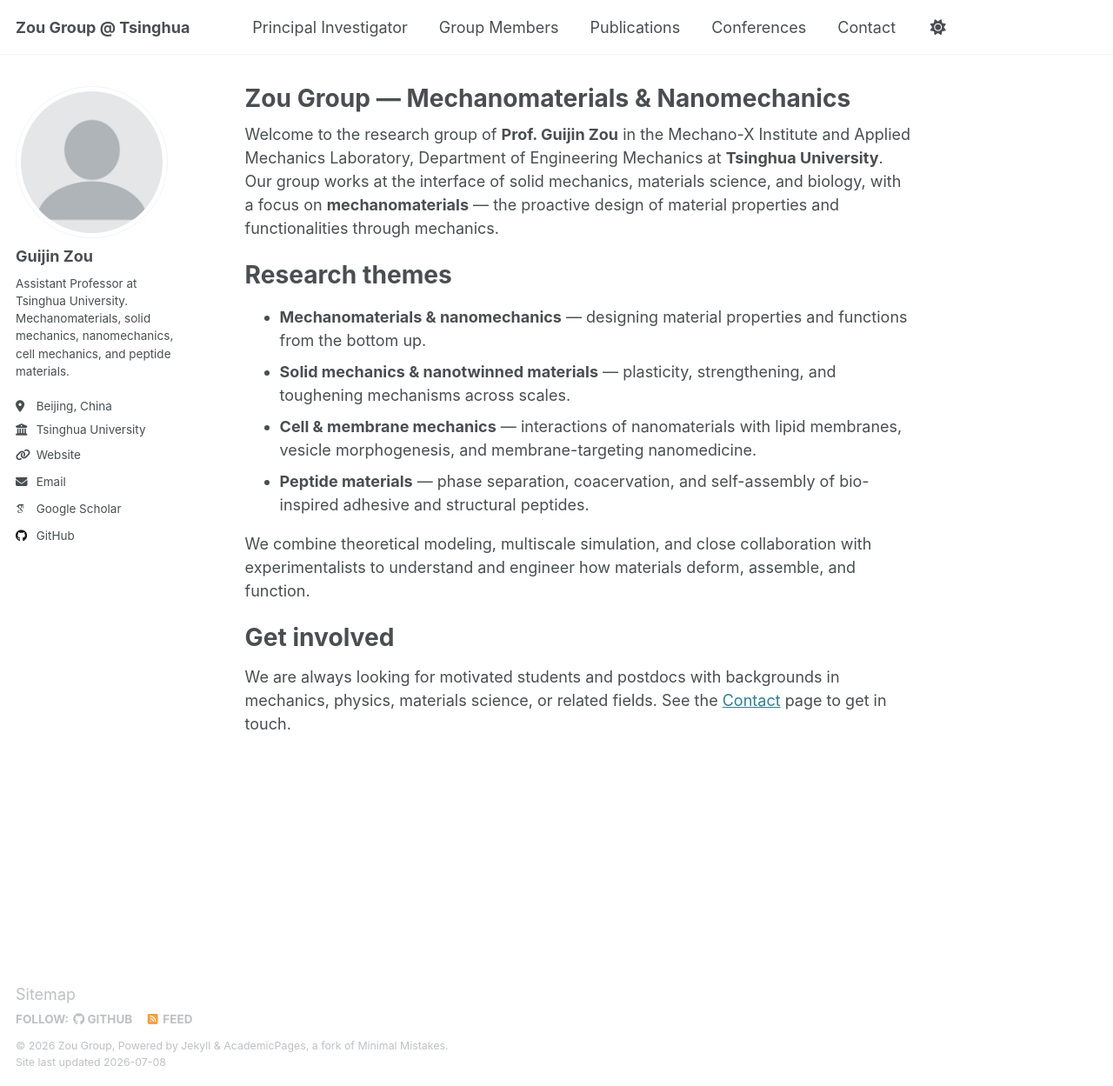
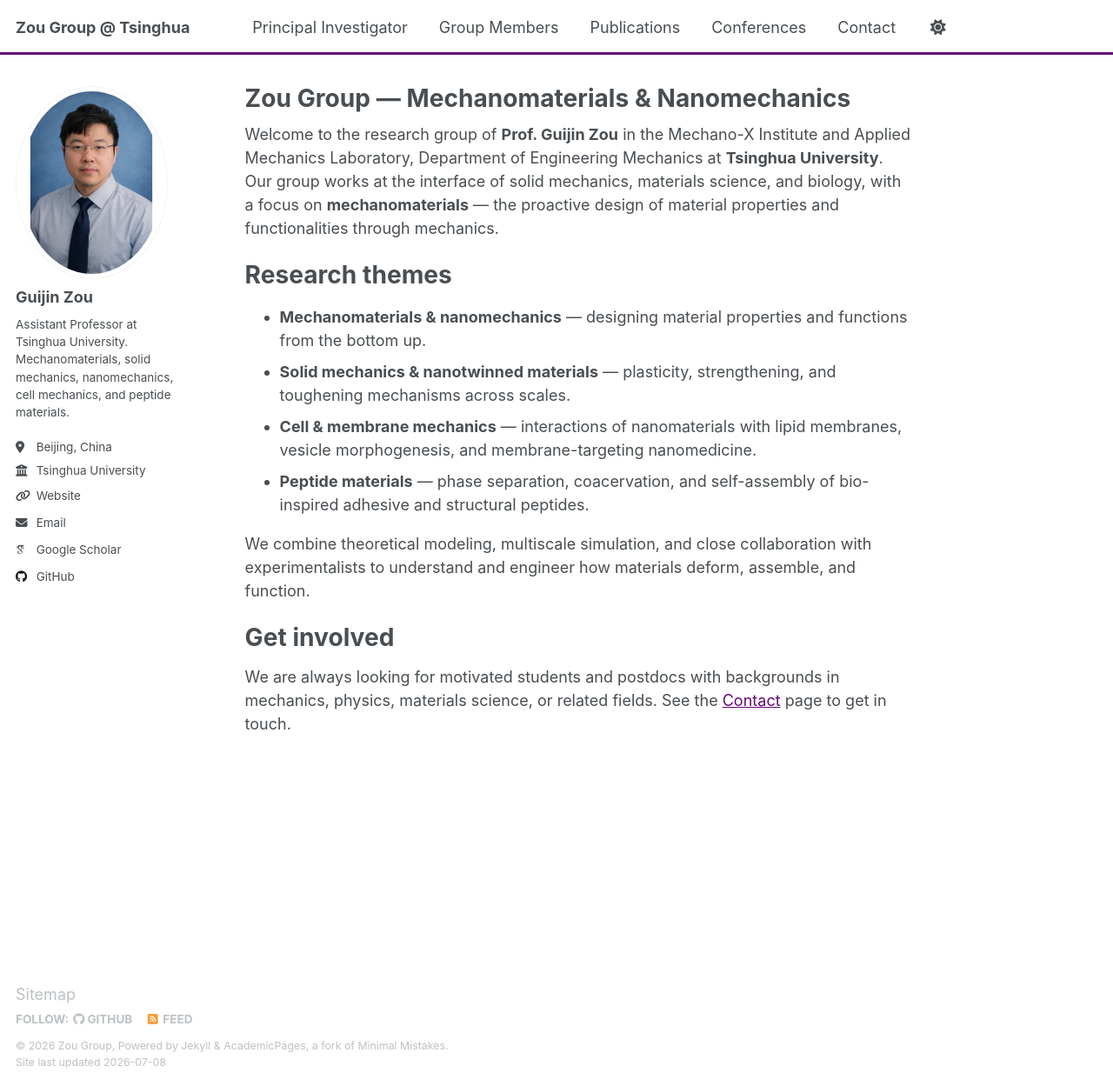
Before and after one commit to guijinzou/guijinzou.github.io, a Jekyll site: the page built from _pages/about.md, in a window 1280 px wide and 1249 px high. Shown: the whole window at 87% size. Built offline with Jekyll 4.4.1, drawn with Linux system fonts in a browser that asks for light colours; some web fonts are replaced.

Commit message:
Apply Tsinghua purple theme and add PI headshot
- Set link/accent color to Tsinghua purple (#660874), lighter in dark mode
- Add 3px purple accent strip under the masthead
- Add profile.jpg headshot from Tsinghua faculty page as sidebar avatar

Co-Authored-By: Claude Opus 4.8 <noreply@anthropic.com>

```diff
--- a/_config.yml
+++ b/_config.yml
@@ -22,7 +22,7 @@ repository               : "guijinzou/guijinzou.github.io"
 #               Additional customization can be done by editing /_includes/author-profile.html
 author:
   # Biographic information
-  avatar           : "profile.png"
+  avatar           : "profile.jpg"
   name             : "Guijin Zou"
   pronouns         : # example: "she/her"
   bio              : "Assistant Professor at Tsinghua University. Mechanomaterials, solid mechanics, nanomechanics, cell mechanics, and peptide materials."
--- a/_sass/layout/_masthead.scss
+++ b/_sass/layout/_masthead.scss
@@ -19,8 +19,8 @@
     content: "";
     position: absolute;
     bottom: 0;
-    height: 1px;
-    background: var(--global-border-color);
+    height: 3px;
+    background: #660874;
     width: 100%;
   }
 
--- a/_sass/theme/_dark.scss
+++ b/_sass/theme/_dark.scss
@@ -12,7 +12,7 @@ $background                 : #474747;
 $background-light           : mix(#fff, $background, 80%);
 $background-lighter         : mix(#fff, $background, 90%);
 $text                       : #ffffff;
-$link                       : #0ea1c5;
+$link                       : #b06fd6;
 $link-dark                  : mix(#000, $link, 25%);
 $link-light                 : mix(#fff, $link, 25%);
 
--- a/_sass/theme/_default.scss
+++ b/_sass/theme/_default.scss
@@ -34,9 +34,9 @@ $sidebar-screen-min-width   : 1024px;
     --global-code-background-color      : #fafafa;
     --global-code-text-color            : #{$darker-gray};
     --global-fig-caption-color          : mix(#fff,  #{$dark-gray}, 25%);
-    --global-link-color                 : #2f7f93;
-    --global-link-color-hover           : mix(#000, #2f7f93, 25%);
-    --global-link-color-visited         : mix(#fff, #2f7f93, 25%);
+    --global-link-color                 : #660874;
+    --global-link-color-hover           : mix(#000, #660874, 25%);
+    --global-link-color-visited         : mix(#fff, #660874, 25%);
     --global-masthead-link-color        : #{$dark-gray};
     --global-masthead-link-color-hover  : mix(#000, #{$gray}, 25%);
     --global-text-color                 : #{$dark-gray};
```
Also changed, not shown: images/profile.jpg (added).
